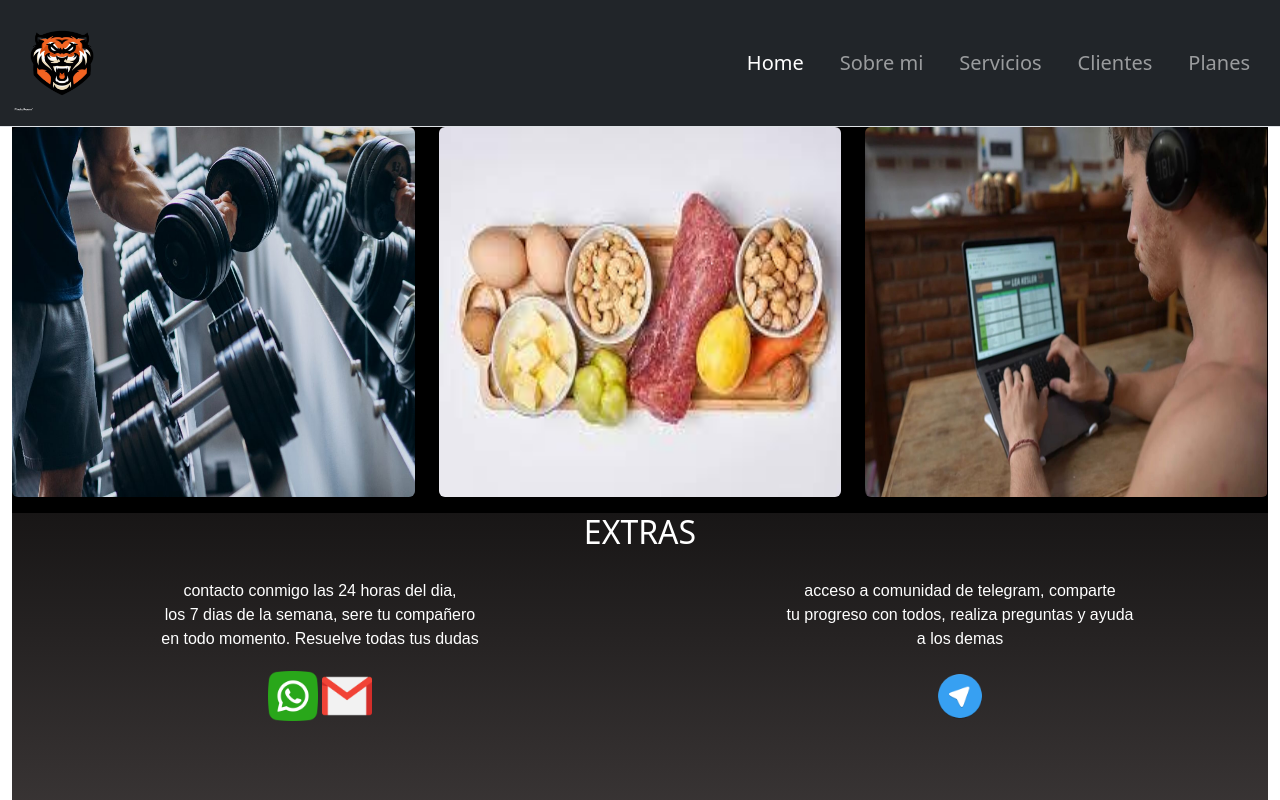
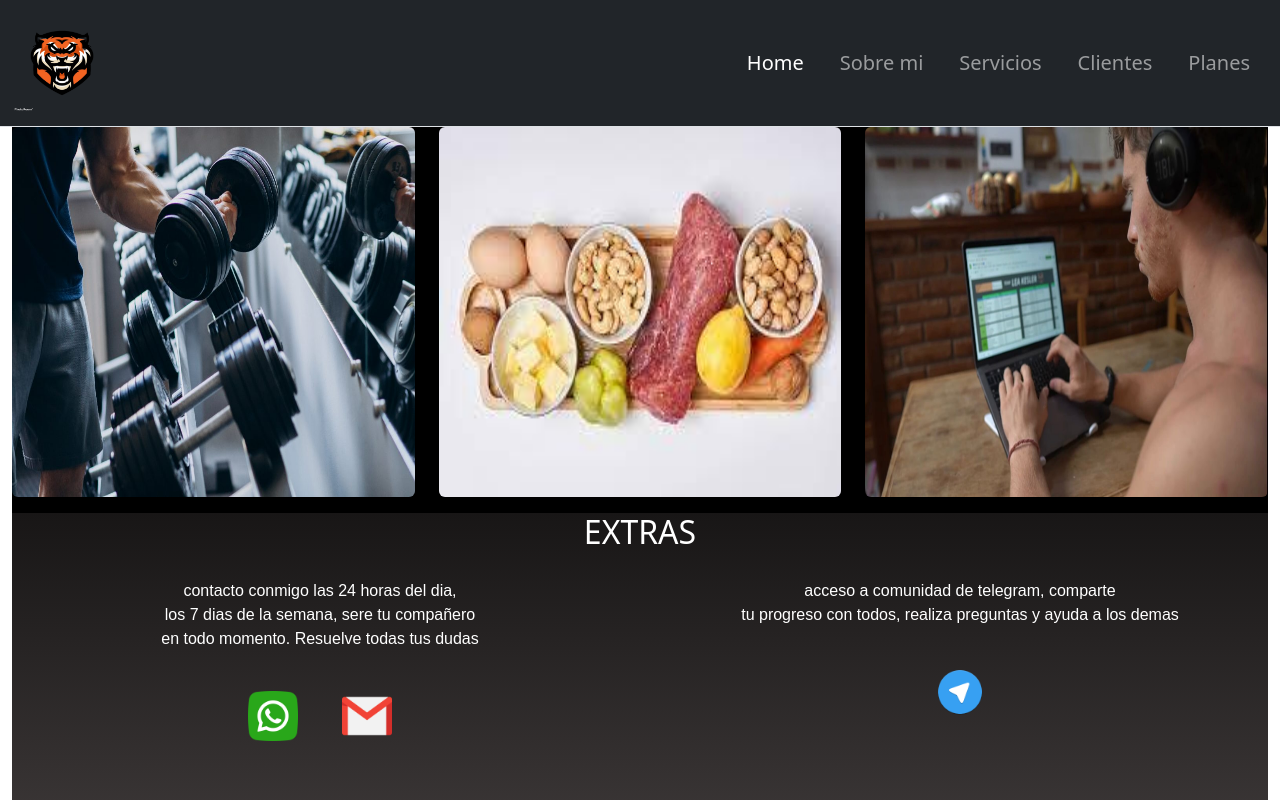
Before and after one commit to lucaslorenzo2002/pagina---TEAM-Lea-Kesler, a plain HTML site: page servicios.html in a window 1280 px wide. Shown: the top 800 px of the page. Drawn offline with nearby package versions, Linux system fonts and the light colour scheme.

```diff
--- a/estilos.scss
+++ b/estilos.scss
@@ -794,6 +794,7 @@ footer{
 
     img{
       height: 50px;
+      margin: 20px;
     }
 
 }
--- a/servicios.html
+++ b/servicios.html
@@ -125,7 +125,7 @@
 
       <div class="col-md-6">
         <p class="text-center">acceso a comunidad de telegram, comparte <br>
-          tu progreso con todos, realiza preguntas y ayuda <br>
+          tu progreso con todos, realiza preguntas y ayuda
           a los demas</p>
           <div class="text-center">
             <img class="img-telegram" src="img.html/telegram-icon.png" alt="">
@@ -133,7 +133,7 @@
       </div>
 
     </div>
-  </section>ñ
+  </section>
 
 <!-- extras fin -->
 
```
Also changed, not shown: clientes.html (+1 -1 lines), estilos.css, 1 other file.
